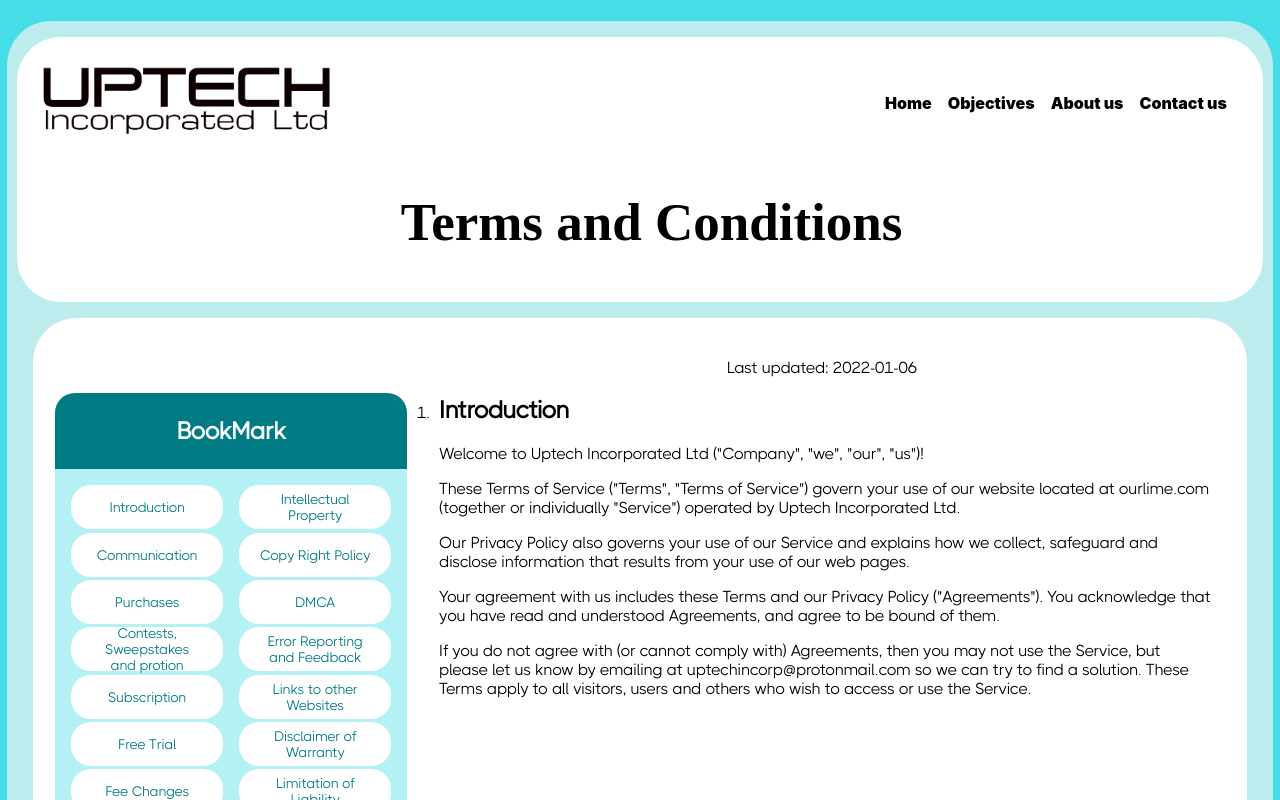
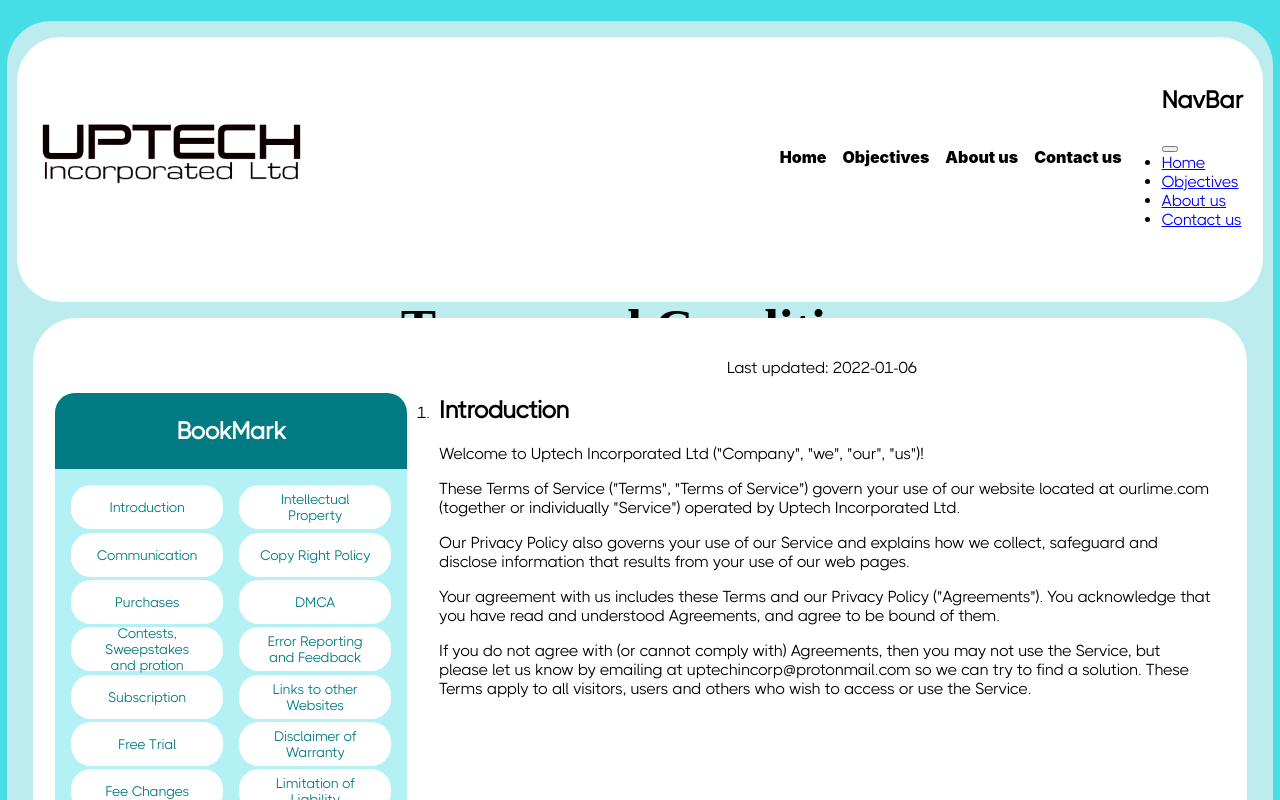
Before and after one commit to uptech2021/Uptech_Website, a Next.js app: page /terms in a window 1280 px wide. Shown: the top 800 px of the page. Built offline with nearby package versions, Linux system fonts and the light colour scheme.

Commit message:
navbar changes

```diff
--- a/components/Navbar.tsx
+++ b/components/Navbar.tsx
@@ -2,48 +2,61 @@
 
 import '../styles/navbar.css'
 
-import { useRef } from 'react'
+import { useRef, useState } from 'react'
 import Image from 'next/image'
 import Link from 'next/link'
+import { useWindowSize } from 'react-use'; //react package that checks the screen size of the device
 
 import {FaBars, FaTimes} from "react-icons/fa"
 
 import upTechLogo from '../public/images/uptech logo.png'
-import menu from '../public/images/menu.svg'
+import dropdown from '../public/images/Vector 89.svg'
 import React from 'react'
+
 export default function Navbar() {
+    const [isNavVisible, setIsNavVisible] = useState(false);
 
-  const navRef = useRef<HTMLElement>(null);
-
-  const showNavbar = () =>{
-    if(navRef.current){
-    navRef.current.classList.toggle("responsive_nav");
-  }
+    const toggleNav = () => {
+        setIsNavVisible(!isNavVisible);
     };
 
     return (
         <header className="header">
             <div className="logo-wrapper">
                 <Image
-            className="uptech-logo"
                     src={upTechLogo}
                     alt="logo"
                     priority={true}
+                    layout="responsive"
                 />
             </div>
 
-        <nav className="navbar" ref={navRef}>
+            <button className='nav-btn' onClick={toggleNav}>
+                {isNavVisible ? <Image src={dropdown} alt="close nav" layout="responsive" /> : <FaBars />}
+            </button>
+
+            <nav className={`navbar ${isNavVisible ? 'show' : ''}`}>
                 <ul className="nav-items">
                     <li className="nav-links"><Link href="/">Home</Link></li>
                     <li className="nav-links"><Link href="/objectives">Objectives</Link></li>
                     <li className="nav-links"><Link href="/about">About us</Link></li>
                     <li className="nav-links"><Link href="/contact">Contact us</Link></li>
-              <li><button className='nav-btn nav-close-btn' onClick={showNavbar}><FaTimes/></button></li>
                 </ul>
             </nav>
 
-        {/* <Image className='menu-btn' src={menu} alt="menu"/> */}
-        <button className='nav-btn' onClick={showNavbar}><FaBars/></button>
+            <nav className={`dropdown ${isNavVisible ? 'show-dropdown' : ''}`}>
+                <ul className="dropdown-menu">
+                    <header className='top-line'>
+                        <h2 className="nav-head">NavBar</h2>
+                        <button className='nav-close-btn' onClick={toggleNav}>
+                        </button>
                     </header>
-  )
+                    <li className="nav-links"><Link href="/">Home</Link></li>
+                    <li className="nav-links"><Link href="/objectives">Objectives</Link></li>
+                    <li className="nav-links"><Link href="/about">About us</Link></li>
+                    <li className="nav-links"><Link href="/contact">Contact us</Link></li>
+                </ul>
+            </nav>
+        </header>
+    );
 }
```
Also changed, not shown: public/images/Vector 89.svg (added). Lines whose indentation alone changed are shown as unchanged.
